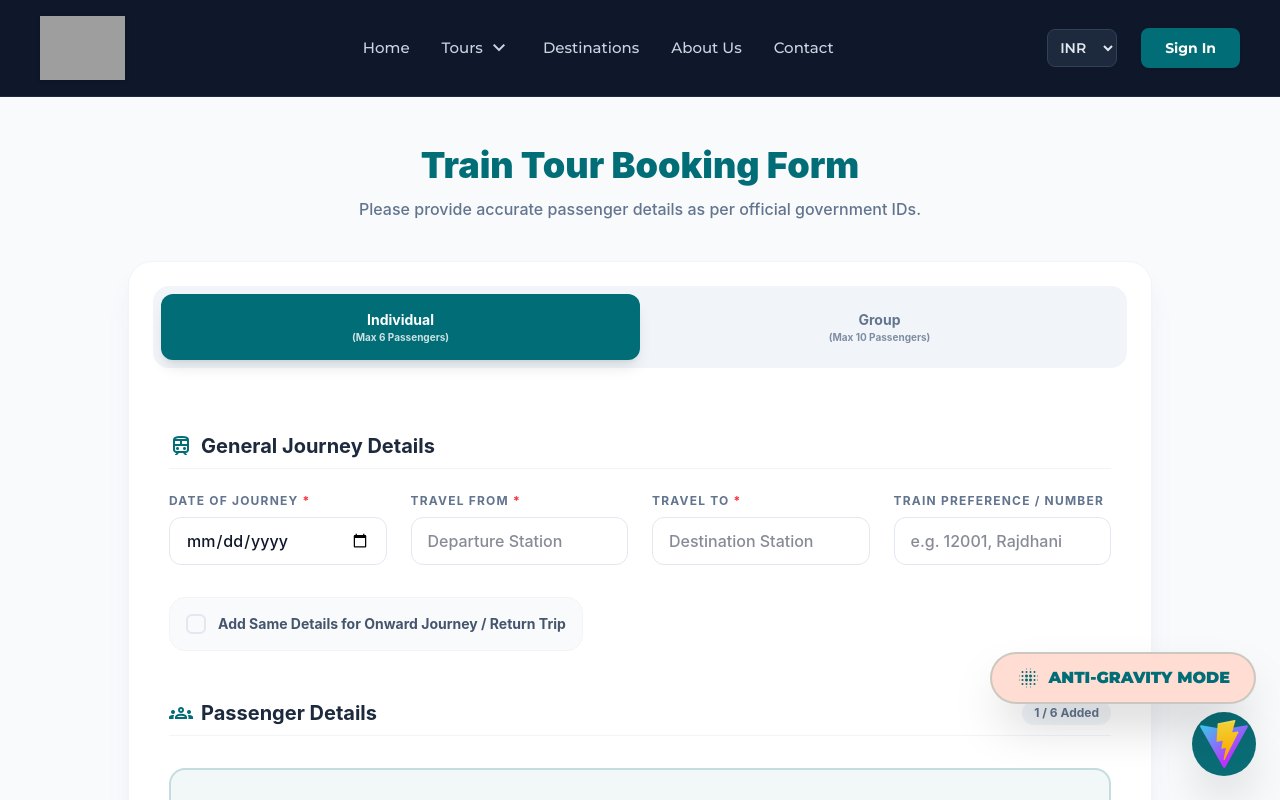
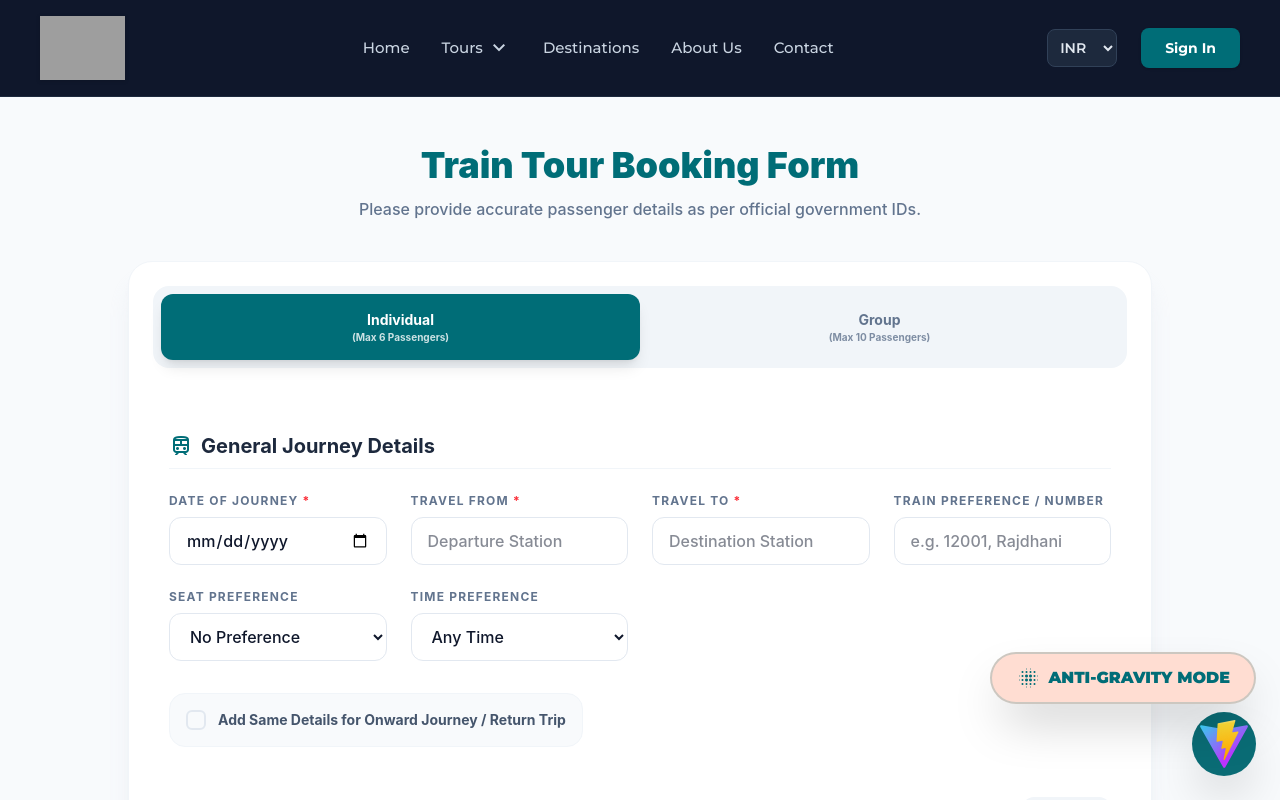
Before and after one commit to rammimankotia-prog/Beautiful-India, a React (Vite) app: page /booking/train in a window 1280 px wide. Shown: the top 800 px of the page. Built offline with nearby package versions, Linux system fonts and the light colour scheme; grey boxes are pictures that could not be loaded.

Commit message:
Added Seat and Time preference fields back to form

```diff
--- a/src/pages/TrainBookingPage.jsx
+++ b/src/pages/TrainBookingPage.jsx
@@ -160,6 +160,36 @@ const TrainBookingPage = () => {
                     className="h-12 px-4 rounded-xl border border-slate-200 focus:border-[#006D77] focus:ring-1 focus:ring-[#006D77] outline-none transition-all font-medium"
                   />
                 </div>
+                <div className="flex flex-col gap-2">
+                  <label className="text-xs font-bold text-slate-500 uppercase tracking-widest">Seat Preference</label>
+                  <select
+                    value={journeyDetails.seatPref}
+                    onChange={(e) => handleJourneyChange('outward', 'seatPref', e.target.value)}
+                    className="h-12 px-4 rounded-xl border border-slate-200 focus:border-[#006D77] focus:ring-1 focus:ring-[#006D77] outline-none transition-all font-medium bg-white"
+                  >
+                    <option value="">No Preference</option>
+                    <option value="lower">Lower Berth</option>
+                    <option value="middle">Middle Berth</option>
+                    <option value="upper">Upper Berth</option>
+                    <option value="side_lower">Side Lower</option>
+                    <option value="side_upper">Side Upper</option>
+                    <option value="window">Window Seat (CC)</option>
+                  </select>
+                </div>
+                <div className="flex flex-col gap-2">
+                  <label className="text-xs font-bold text-slate-500 uppercase tracking-widest">Time Preference</label>
+                  <select
+                    value={journeyDetails.timePref}
+                    onChange={(e) => handleJourneyChange('outward', 'timePref', e.target.value)}
+                    className="h-12 px-4 rounded-xl border border-slate-200 focus:border-[#006D77] focus:ring-1 focus:ring-[#006D77] outline-none transition-all font-medium bg-white"
+                  >
+                    <option value="">Any Time</option>
+                    <option value="morning">Morning (6 AM - 12 PM)</option>
+                    <option value="afternoon">Afternoon (12 PM - 6 PM)</option>
+                    <option value="evening">Evening (6 PM - 12 AM)</option>
+                    <option value="night">Night (12 AM - 6 AM)</option>
+                  </select>
+                </div>
               </div>
 
               {/* Onward Journey Toggle */}
@@ -223,6 +253,36 @@ const TrainBookingPage = () => {
                         onChange={(e) => handleJourneyChange('onward', 'trainPref', e.target.value)}
                         className="h-12 px-4 rounded-xl border border-slate-200 focus:border-[#006D77] focus:ring-1 focus:ring-[#006D77] outline-none transition-all font-medium"
                       />
+                    </div>
+                    <div className="flex flex-col gap-2">
+                      <label className="text-xs font-bold text-slate-500 uppercase tracking-widest">Seat Preference</label>
+                      <select
+                        value={onwardDetails.seatPref}
+                        onChange={(e) => handleJourneyChange('onward', 'seatPref', e.target.value)}
+                        className="h-12 px-4 rounded-xl border border-slate-200 focus:border-[#006D77] focus:ring-1 focus:ring-[#006D77] outline-none transition-all font-medium bg-white"
+                      >
+                        <option value="">No Preference</option>
+                        <option value="lower">Lower Berth</option>
+                        <option value="middle">Middle Berth</option>
+                        <option value="upper">Upper Berth</option>
+                        <option value="side_lower">Side Lower</option>
+                        <option value="side_upper">Side Upper</option>
+                        <option value="window">Window Seat (CC)</option>
+                      </select>
+                    </div>
+                    <div className="flex flex-col gap-2">
+                      <label className="text-xs font-bold text-slate-500 uppercase tracking-widest">Time Preference</label>
+                      <select
+                        value={onwardDetails.timePref}
+                        onChange={(e) => handleJourneyChange('onward', 'timePref', e.target.value)}
+                        className="h-12 px-4 rounded-xl border border-slate-200 focus:border-[#006D77] focus:ring-1 focus:ring-[#006D77] outline-none transition-all font-medium bg-white"
+                      >
+                        <option value="">Any Time</option>
+                        <option value="morning">Morning (6 AM - 12 PM)</option>
+                        <option value="afternoon">Afternoon (12 PM - 6 PM)</option>
+                        <option value="evening">Evening (6 PM - 12 AM)</option>
+                        <option value="night">Night (12 AM - 6 AM)</option>
+                      </select>
                     </div>
                   </div>
                 </div>
```
